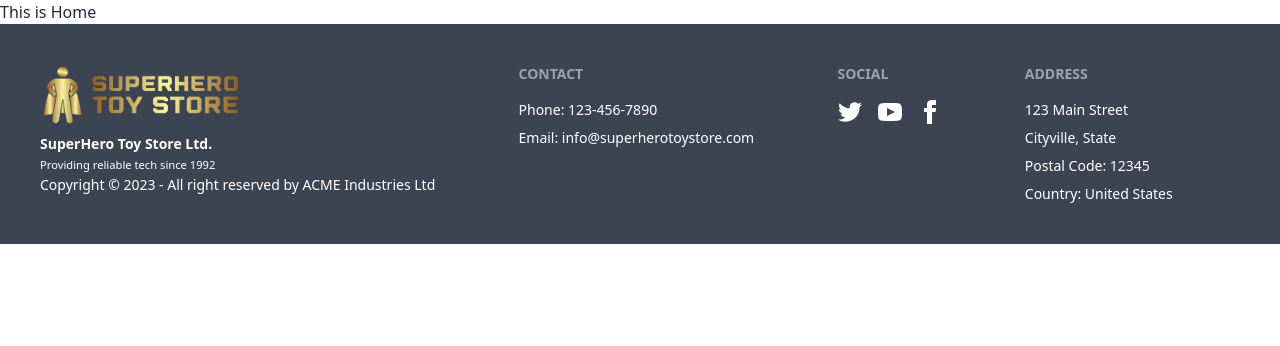
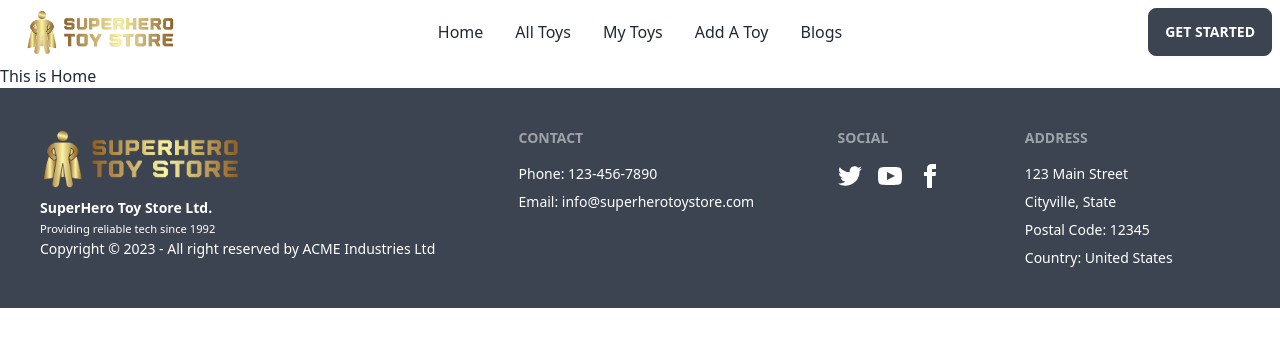
Before and after one commit to haa-meem/superhero-toy-store-client, a React (Vite) app: page / in a window 1280 px wide. Shown: the top 346 px of the page. Built offline with nearby package versions, Linux system fonts and the light colour scheme.

Commit message:
responsive navbar added

```diff
--- a/src/Layout/Main.jsx
+++ b/src/Layout/Main.jsx
@@ -1,9 +1,11 @@
 import { Outlet } from "react-router-dom";
 import Footer from "../Pages/Shared/Footer/Footer";
+import Navbar from "../Pages/Shared/Navbar/Navbar";
 
 const Main = () => {
     return (
         <div>
+            <Navbar></Navbar>
             <Outlet></Outlet>
             <Footer></Footer>
         </div>
--- /dev/null
+++ b/src/Pages/Shared/Navbar/Navbar.jsx
@@ -0,0 +1,38 @@
+import { Link } from 'react-router-dom';
+import navlogo from '../../../assets/superhero_toy_store.png';
+const Navbar = () => {
+    const navItems = <>
+        <li><Link to="/">Home</Link></li>
+        <li><Link to="/alltoys">All Toys</Link></li>
+        <li><Link to="/mytoys">My Toys</Link></li>
+        <li><Link to="/addatoy">Add A Toy</Link></li>
+        <li><Link to="/blogs"> Blogs</Link></li>
+    </>
+    return (
+        <div className="navbar bg-base-100">
+            <div className="navbar-start">
+                <div className="dropdown">
+                    <label tabIndex={0} className="btn btn-ghost lg:hidden">
+                        <svg xmlns="http://www.w3.org/2000/svg" className="h-5 w-5" fill="none" viewBox="0 0 24 24" stroke="currentColor"><path strokeLinecap="round" strokeLinejoin="round" strokeWidth="2" d="M4 6h16M4 12h8m-8 6h16" /></svg>
+                    </label>
+                    <ul tabIndex={0} className="menu menu-compact dropdown-content mt-3 p-2 shadow bg-base-100 rounded-box w-52">
+                        {navItems}
+                    </ul>
+                </div>
+                <Link to="/" className="btn btn-ghost normal-case text-xl">
+                    <img src={navlogo} width="150px" alt="" />
+                </Link>
+            </div>
+            <div className="navbar-center hidden lg:flex">
+                <ul className="menu menu-horizontal px-1">
+                    {navItems}
+                </ul>
+            </div>
+            <div className="navbar-end">
+                <a className="btn">Get started</a>
+            </div>
+        </div>
+    );
+};
+
+export default Navbar;
```
